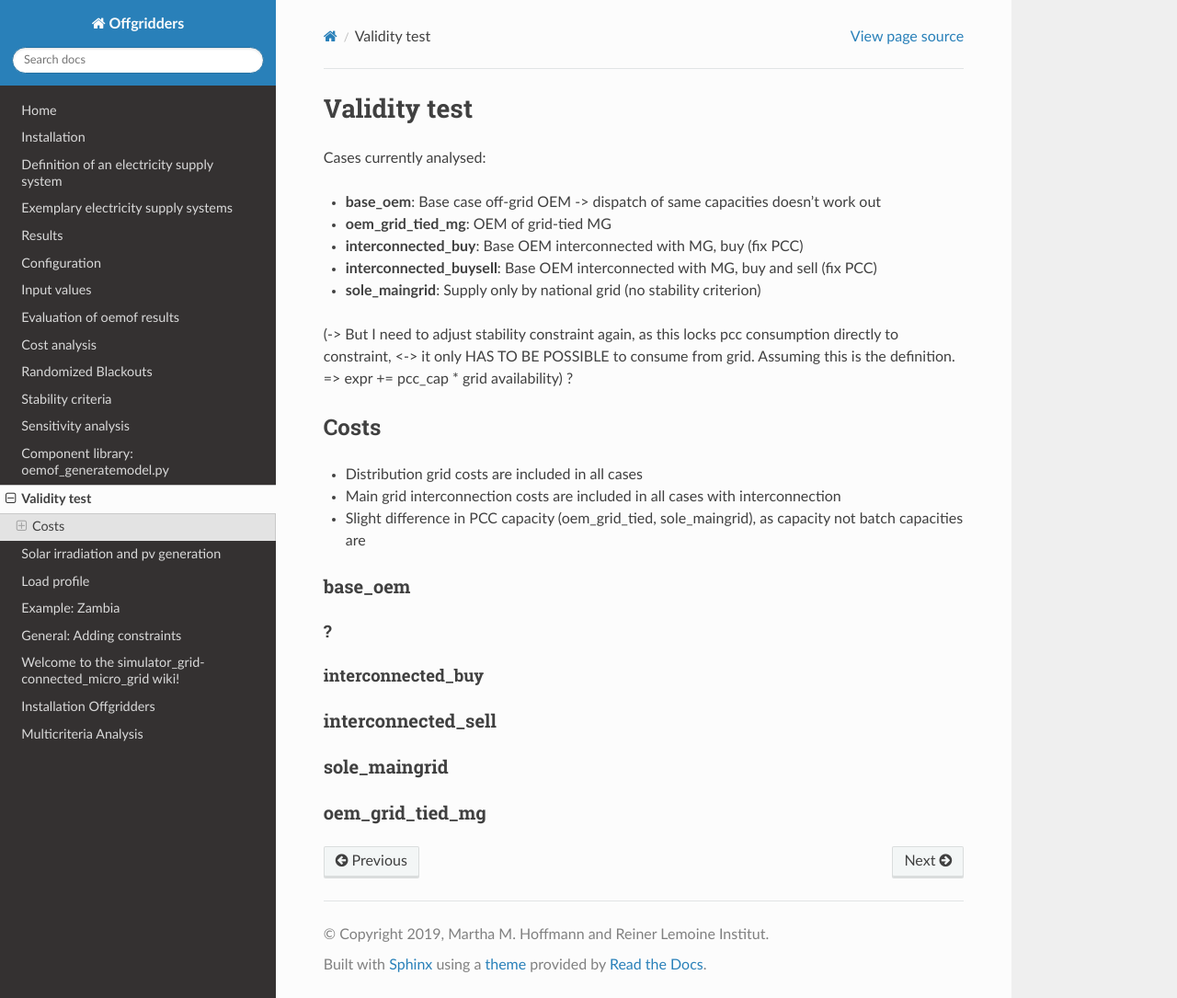
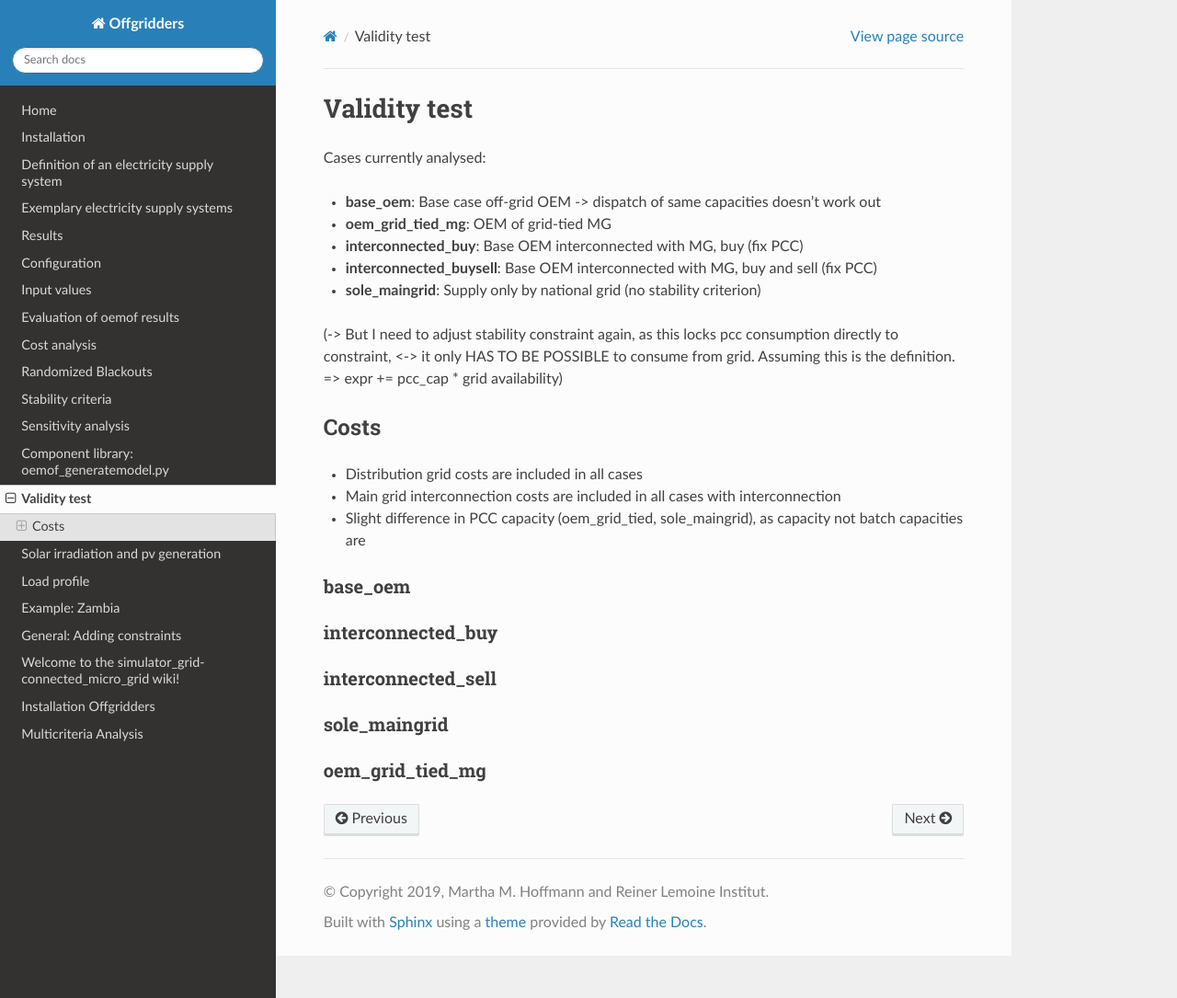
Before and after one commit to rl-institut/offgridders, a Sphinx documentation site: the page built from docs/Validity.rst, in a window 1280 px wide and 1085 px high. Shown: the whole window at 92% size. Built offline with Sphinx 7.4.7 and the Read the Docs theme 2.0.0, drawn with Linux system fonts in a browser that asks for light colours.

Commit message:
Remove question in Validity

```diff
--- a/docs/Validity.rst
+++ b/docs/Validity.rst
@@ -11,7 +11,7 @@ Cases currently analysed:
 * **sole_maingrid**: Supply only by national grid (no stability criterion)
 
 (-> But I need to adjust stability constraint again, as this locks pcc consumption directly to constraint, <->  it only HAS TO BE POSSIBLE to consume from grid. Assuming this is the definition.
-=> expr += pcc_cap * grid availability) ?
+=> expr += pcc_cap * grid availability)
 
 Costs
 --------------------------------
@@ -22,7 +22,7 @@ Costs
 +++++++++++++++++++++++
 base_oem
 +++++++++++++++++++++++
-?
+
 +++++++++++++++++++++++
 interconnected_buy
 +++++++++++++++++++++++
```
